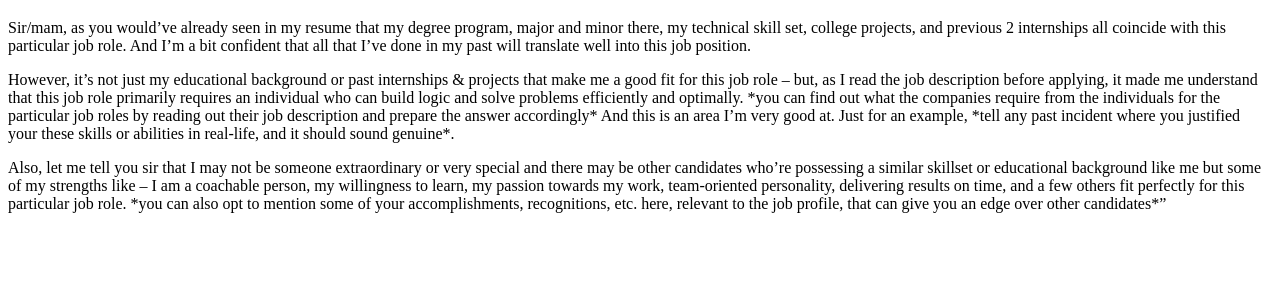
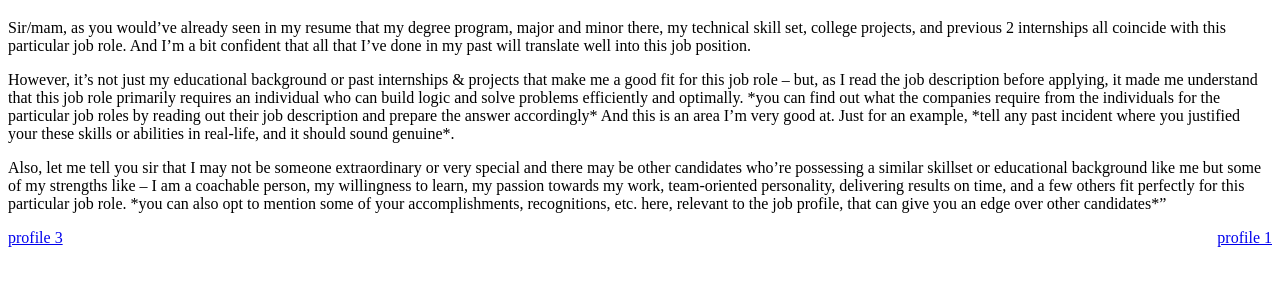
Before and after one commit to devopsPractical123/Devops-Lab-GLA, a plain HTML site: page html files/fourth.html in a window 1280 px wide. Shown: the part 61-346 px from the top of the page. Drawn offline with Linux system fonts and the light colour scheme.

Commit message:
Updated fourth.html & fixed navigation

```diff
--- a/html files/fourth.html
+++ b/html files/fourth.html
@@ -17,5 +17,7 @@
     <p>
         Also, let me tell you sir that I may not be someone extraordinary or very special and there may be other candidates who’re possessing a similar skillset or educational background like me but some of my strengths like – I am a coachable person, my willingness to learn, my passion towards my work, team-oriented personality, delivering results on time, and a few others fit perfectly for this particular job role. *you can also opt to mention some of your accomplishments, recognitions, etc. here, relevant to the job profile, that can give you an edge over other candidates*”
     </p>
+    <a href="third.html" style='float:left'> profile 3</a>
+    <a href="first.html" style='float:right'> profile 1</a>
 </body>
 </html>
```
